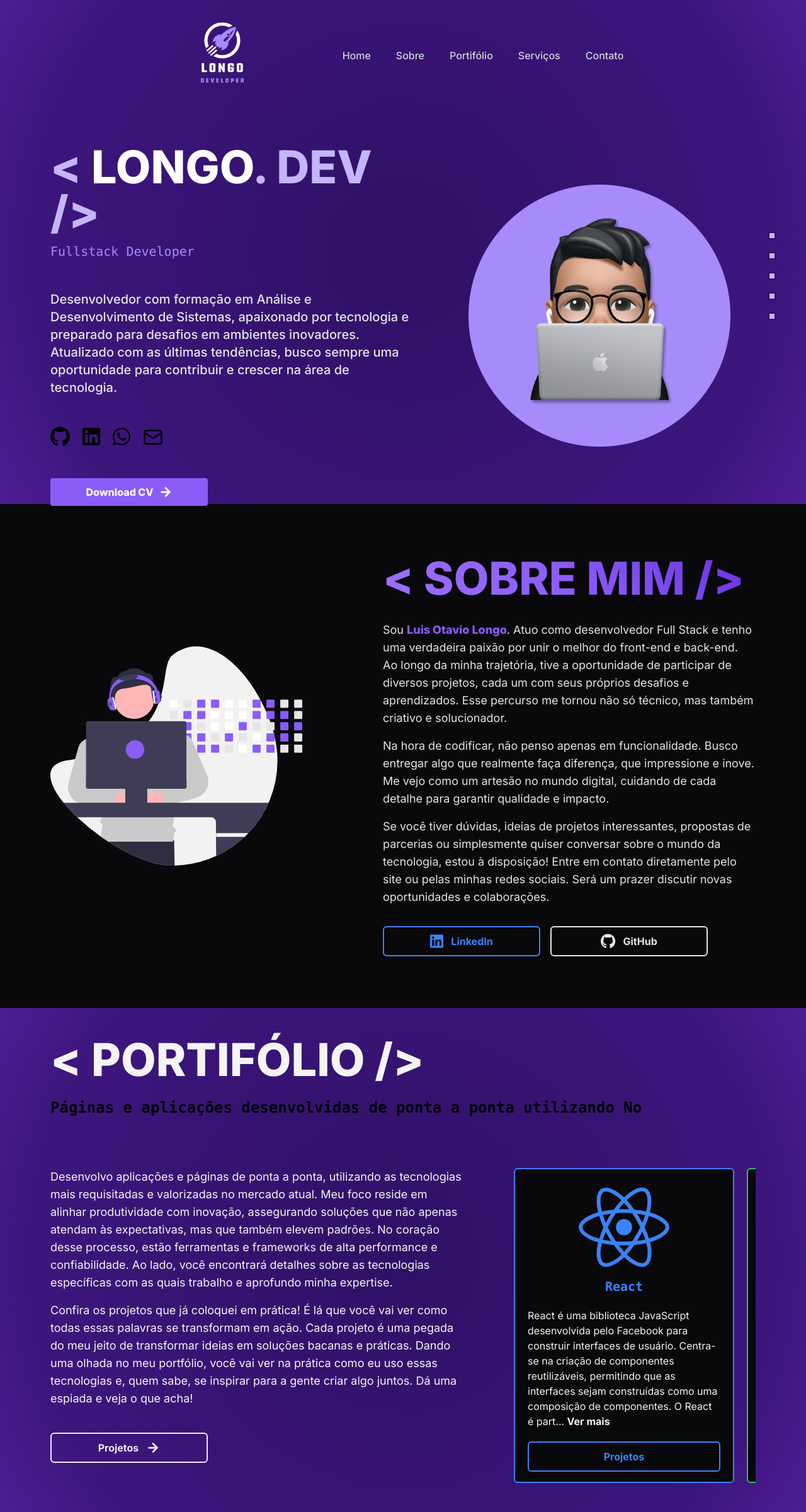
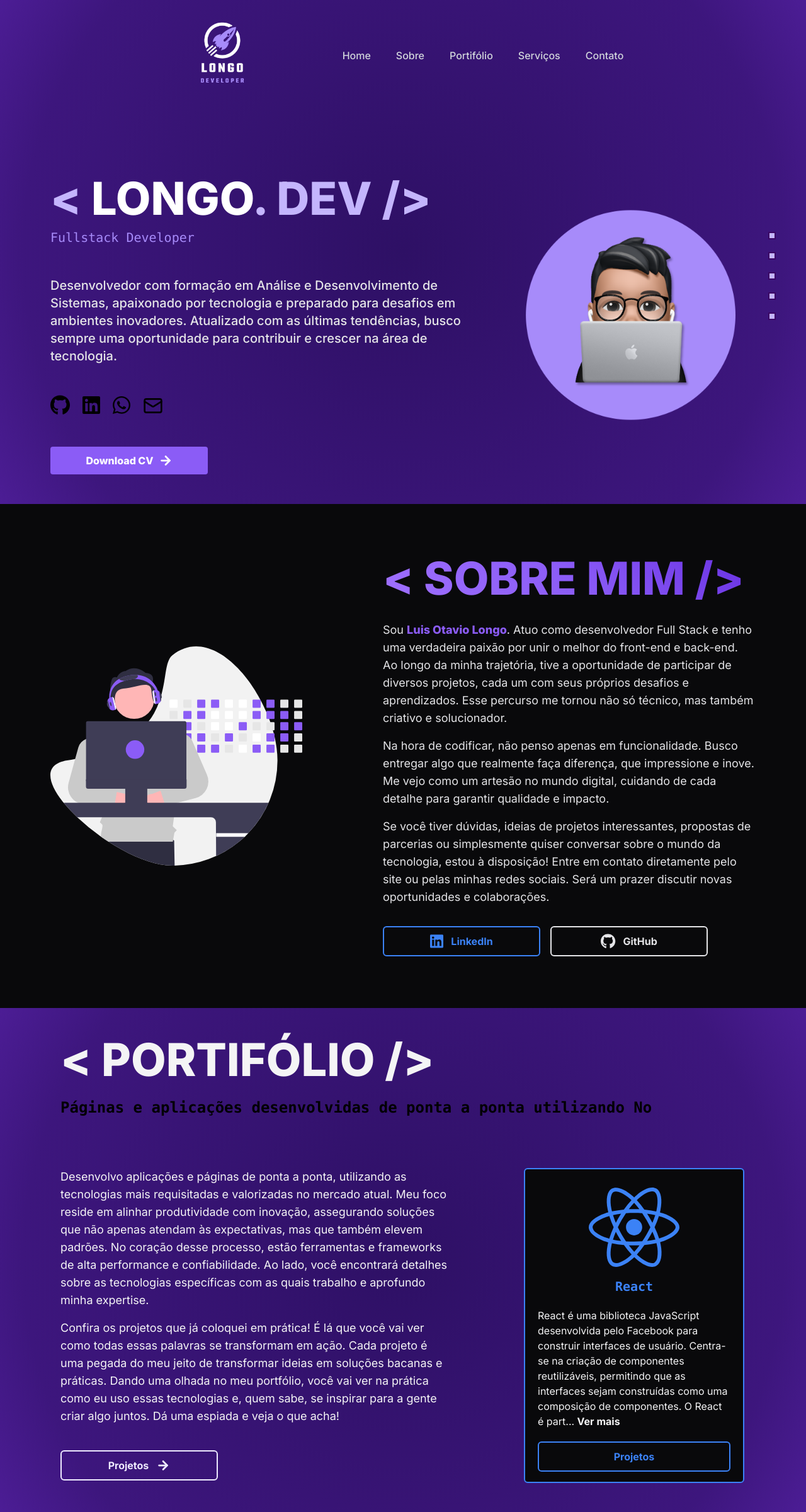
Before and after one commit to luislong0/my-page, a Next.js app: page / in a window 1280 px wide. Shown: the whole page at 63% size. Built offline with nearby package versions, Linux system fonts and the light colour scheme.

Commit message:
fix: aos bugs

```diff
--- a/src/components/Carrousel.tsx
+++ b/src/components/Carrousel.tsx
@@ -13,7 +13,7 @@ export function Carrousel() {
   })
 
   return (
-    <div ref={ref} className="keen-slider max-w-sm">
+    <div ref={ref} className="keen-slider max-w-sm px-4">
       <div className="keen-slider__slide number-slide1">
         <TechCard tech="react" />
       </div>
--- a/src/components/Sessions/About.tsx
+++ b/src/components/Sessions/About.tsx
@@ -6,6 +6,7 @@ import { faGithub, faLinkedin } from '@fortawesome/free-brands-svg-icons'
 import { SocialBtn } from '../Buttons/SocialBtn'
 import { useEffect } from 'react'
 import AOS from 'aos'
+import 'aos/dist/aos.css'
 
 export default function Hero() {
   useEffect(() => {
@@ -27,7 +28,7 @@ export default function Hero() {
       />
 
       <div
-        data-aos="fade-left"
+        data-aos="zoom-in"
         className="mt-20 flex flex-col gap-4 sm:gap-8  xl:mt-0"
       >
         <span className="bg-radial-gradient-text bg-clip-text text-4xl font-extrabold uppercase text-transparent sm:text-7xl">
--- a/src/components/Sessions/Hero.tsx
+++ b/src/components/Sessions/Hero.tsx
@@ -19,7 +19,7 @@ export default function Hero() {
       <NavbarMenu />
       <div className="m-auto flex w-full max-w-7xl flex-col items-center justify-center px-8 md:px-20 xl:h-[80vh] xl:flex-row xl:gap-10 2xl:px-0">
         <div
-          data-aos="fade-right"
+          data-aos="zoom-in"
           className="mt-10 flex flex-col gap-10 sm:gap-12"
         >
           <div className="flex flex-col gap-3">
@@ -44,7 +44,7 @@ export default function Hero() {
           <ArrowBtn />
         </div>
 
-        <Image src={emojiPng} alt={'emoji'} className="" />
+        <Image src={emojiPng} alt={'emoji'} width={400} height={400} />
       </div>
     </div>
   )
--- a/src/components/Sessions/Portfolio.tsx
+++ b/src/components/Sessions/Portfolio.tsx
@@ -2,13 +2,21 @@ import Link from 'next/link'
 import { Carrousel } from '../Carrousel'
 import { TypedSpan } from '../TypedSpan'
 import { ArrowRight } from 'lucide-react'
+import { useEffect } from 'react'
+import AOS from 'aos'
 
 export default function Portfolio() {
+  useEffect(() => {
+    AOS.init({
+      duration: 1000, // duração da animação em milissegundos
+    })
+  }, [])
+
   return (
     <div id="portfolio" className="h-fit w-full bg-radial-gradient xl:h-screen">
       <div className="m-auto flex w-full max-w-7xl flex-col items-center justify-center px-8 py-20 md:px-20 xl:h-screen xl:flex-row xl:gap-32 2xl:px-0 2xl:py-0">
-        <div>
-          <div className="flex w-full flex-col gap-6">
+        <div className="">
+          <div className="flex w-full flex-col gap-6 px-4">
             <h1 className="text-4xl font-extrabold uppercase text-zinc-100 sm:text-7xl">
               {'< '}
               Portifólio
@@ -18,7 +26,7 @@ export default function Portfolio() {
           </div>
 
           <div className="mt-20 flex flex-col items-center gap-20 xl:flex-row xl:items-start">
-            <div className="flex flex-1 flex-col gap-4">
+            <div data-aos="zoom-in" className="flex flex-1 flex-col gap-4 px-4">
               <p className="text-md leading-relaxed text-zinc-100 sm:text-lg">
                 Desenvolvo aplicações e páginas de ponta a ponta, utilizando as
                 tecnologias mais requisitadas e valorizadas no mercado atual.
--- a/src/pages/_app.tsx
+++ b/src/pages/_app.tsx
@@ -1,6 +1,5 @@
 import '@/styles/globals.css'
 import type { AppProps } from 'next/app'
-import 'aos/dist/aos.css'
 
 export default function App({ Component, pageProps }: AppProps) {
   return <Component {...pageProps} />
```
